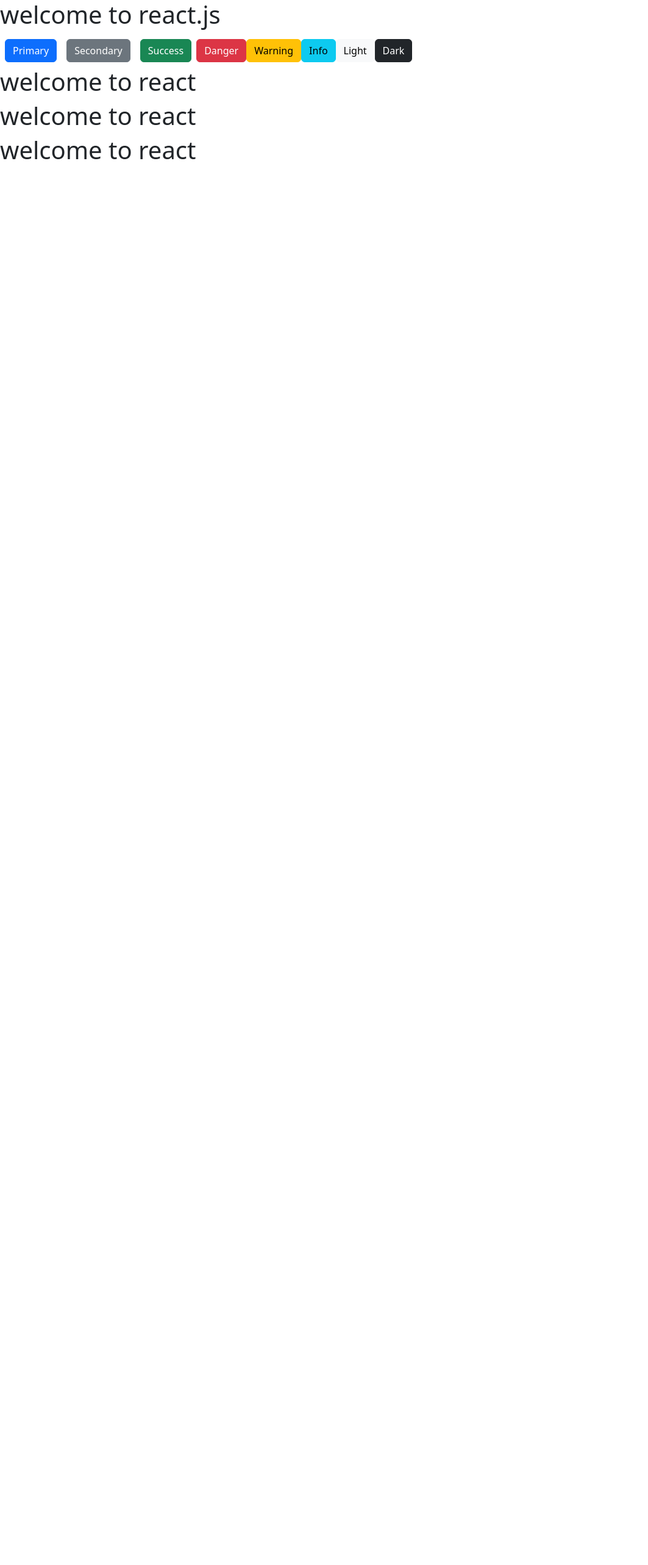
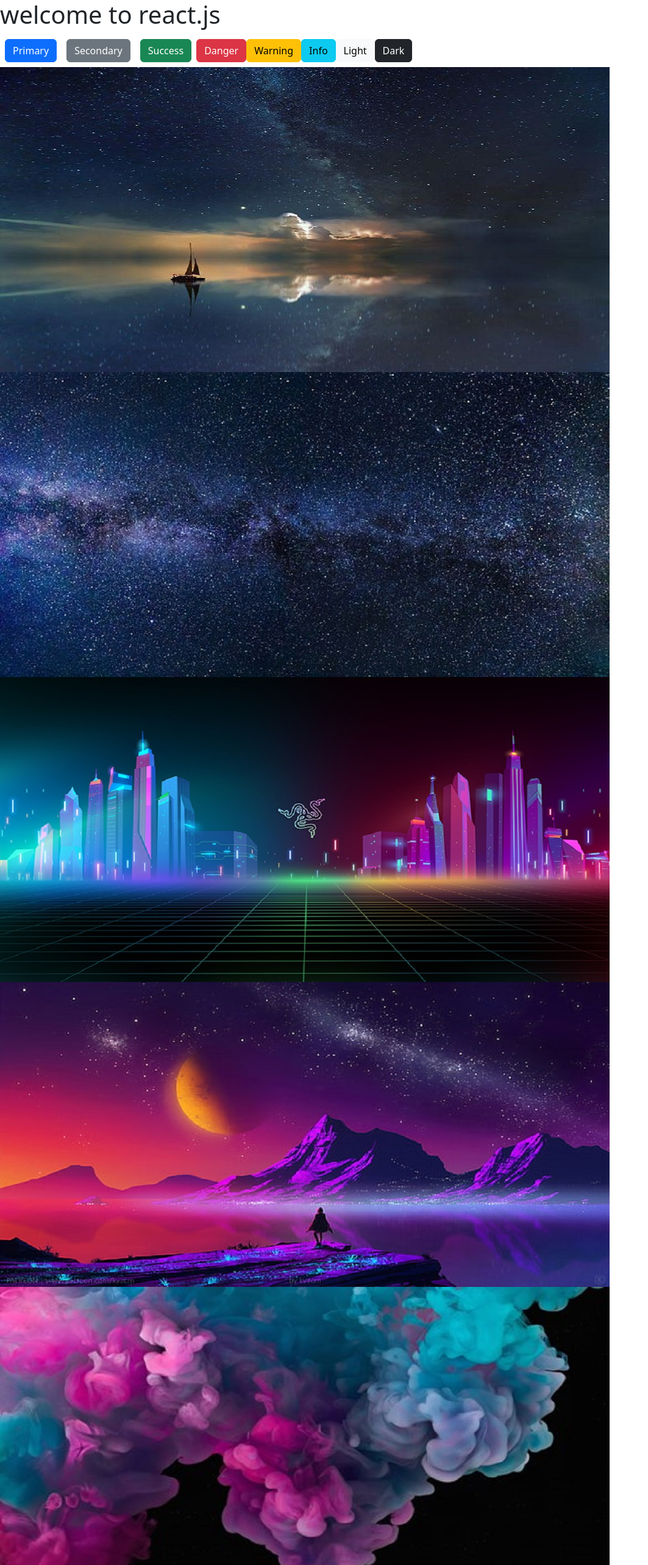
Before and after one commit to shashipandey100192/reactproject11, a React (Create React App) app: page / in a window 1280 px wide. Shown: the top 2566 px of the page at 61% size, without its empty margins (0-1063 px from the left). Before the commit the page ends 800 px from the top, so only its background shows below. Built offline with nearby package versions, Linux system fonts and the light colour scheme.

Commit message:
image tag use in react

```diff
--- a/src/App.js
+++ b/src/App.js
@@ -15,6 +15,14 @@
 <button type="button" className="btn btn-info">Info</button>
 <button type="button" className="btn btn-light">Light</button>
 <button type="button" className="btn btn-dark">Dark</button>
+<img src="image/img.jpg" alt="Show Image"/>
+<img src="image/img2.jpg" alt="Show Image"/>
+<img src="image/img3.jpg" alt="Show Image"/>
+<img src="image/img4.jpg" alt="Show Image"/>
+<img src="image/img5.jpg" alt="Show Image"/>
+<img src="image/img6.jpg" alt="Show Image"/>
+<img src="image/img7.jpg" alt="Show Image"/>
+<img src="image/calculator.png" alt="Show Image"/>
     </div>
     )
 }
```
